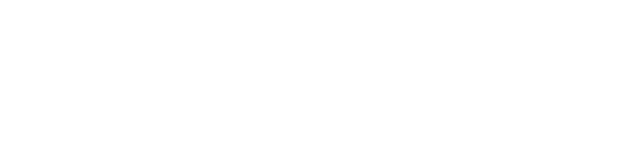
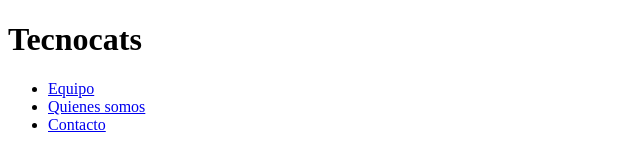
Before and after one commit to MLLuisa/project-promo-q-module-1-team-3, a plain HTML site: page contacto.html in a window 1280 px wide. Shown: the whole page, without its empty margins (0-640 px from the left). Drawn offline with Linux system fonts and the light colour scheme.

Commit message:
Added pagina de contacto and some style to image logo

```diff
--- a/contacto.html
+++ b/contacto.html
@@ -0,0 +1,29 @@
+<!DOCTYPE html>
+<html lang="en">
+  <head>
+    <meta charset="UTF-8" />
+    <meta http-equiv="X-UA-Compatible" content="IE=edge" />
+    <meta name="viewport" content="width=device-width, initial-scale=1.0" />
+    <title>Pagina de contacto</title>
+  </head>
+  <body>
+    <header class="header">
+      <h1 class="header-title">Tecnocats</h1>
+      <nav class="header-nav">
+        <ul class="header-menu">
+          <li>
+            <a class="menu-links" href="./index.html#team">Equipo</a>
+          </li>
+          <li>
+            <a class="menu-links" href="./index.html#quienes-somos"
+              >Quienes somos</a
+            >
+          </li>
+          <li>
+            <a class="menu-links" href="./contacto.html">Contacto</a>
+          </li>
+        </ul>
+      </nav>
+    </header>
+  </body>
+</html>
--- a/css/styles.css
+++ b/css/styles.css
@@ -6,7 +6,7 @@
 }
 :root {
     font-size: 62.5%;
-    font-family: ;
+    /* font-family: ; */
     --color-principal: #099D8D;
     --color-secundario: #14D9C4;
     --color-gris-oscuro: #54585a;
@@ -114,3 +114,8 @@
     text-align: center;
     padding: 0px 15px 0px 15px;
 }
+
+.container img {
+    width: 150px;
+    height: 150px;
+}
```
Also changed, not shown: index.html (+27 -25 lines).
